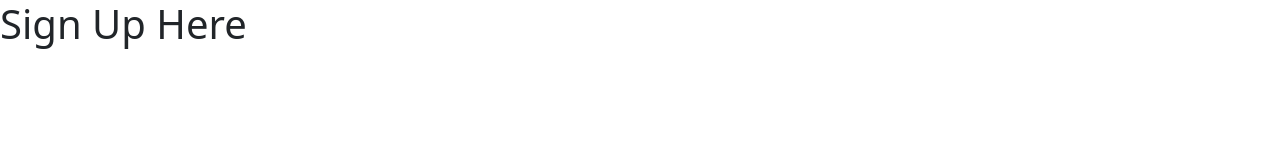
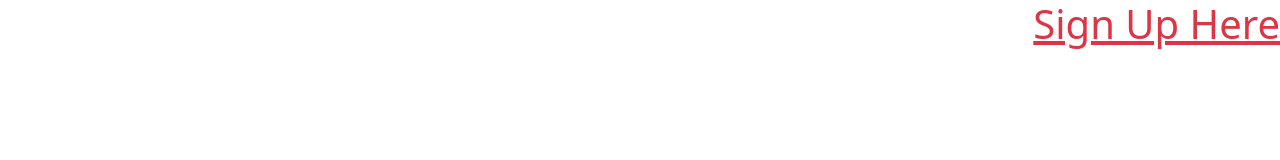
Before and after one commit to petertechy/Git-2-Class-November, a plain HTML site: page index.html in a window 1280 px wide. Drawn offline with nearby package versions, Linux system fonts and the light colour scheme.

Commit message:
sign in updated

```diff
--- a/index.html
+++ b/index.html
@@ -9,7 +9,7 @@
 </head>
 <body>
     <div>
-        <h1>Sign Up Here</h1>
+        <h1 class="text-danger text-end text-decoration-underline">Sign Up Here</h1>
     </div>
 </body>
 </html>
```
